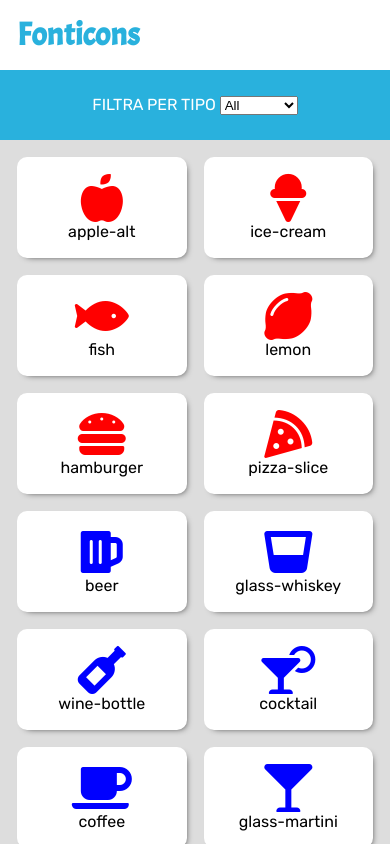
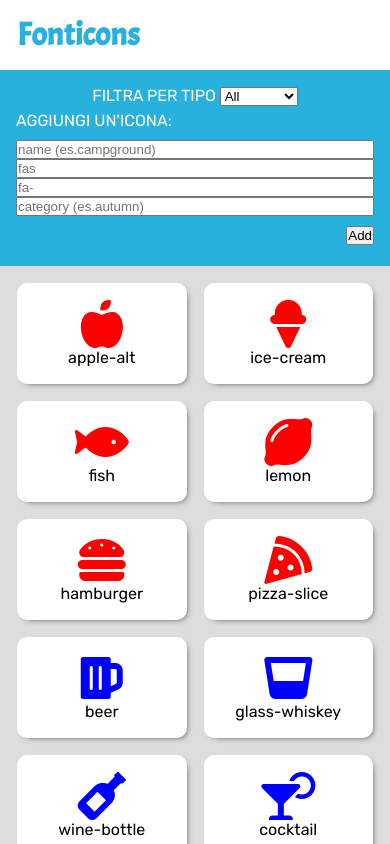
Before and after one commit to catanielena/js-es6-icons, a plain HTML site: page index.html in a window 390 px wide. Drawn offline with Linux system fonts and the light colour scheme.

Commit message:
Add: bonus-2

```diff
--- a/css/style.css
+++ b/css/style.css
@@ -5,6 +5,10 @@
     padding: 0;
 }
 /* typo */
+h3 {
+    font-weight: 400;
+    font-size: 1rem;
+}
 /* button */
 /* common */
 :root {
@@ -13,6 +17,8 @@
 body {
     font-family: 'Rubik', sans-serif;
     height: 100vh;
+    display: flex;
+    flex-direction: column;
 }
 
 /* header */
@@ -23,21 +29,41 @@ body {
     line-height: 70px;
 }
 .header__search-bar {
-    line-height: 70px;
-    height: 70px;
+    display: flex;
+    align-content: center;
+    justify-content: space-around;
+    grid-template-columns: 1fr 1fr;
+    padding: 1rem;
     text-align: center;
     color: #fff;
     background-color: var(--light-blue);
 }
+
 .search-bar__label {
     text-transform: uppercase;
 }
 
+#add {
+    display: flex;
+}
+
+#add> * {
+    margin: auto 5px auto;
+}
+.input {
+    flex-grow: 1;
+    display: flex;
+}
+
+.input > input {
+    width: 25%;
+}
 /* main */
 main {
     height: calc(100vh - 140px);
     overflow-y: auto;
     background-color: #dddddd;
+    flex-grow: 1;
 }
 .icons-wrapper {
     padding: 17px;
@@ -63,6 +89,19 @@ main {
     width: 100%;
 }
 
+@media screen and (max-width: 1024px) {
+    .icons-wrapper__card {
+        flex-basis: calc((100% - 34px) / 3);
+    }
+    .header__search-bar {
+        flex-direction: column;
+    }
+
+    #add {
+        display: flex;
+        margin: auto;
+    }
+}
 
 
 @media screen and (max-width: 800px) {
@@ -71,9 +110,37 @@ main {
     }
 }
 
+@media screen and (max-width: 720px) {
+    #add {
+        flex-direction: column;
+        text-align: left;
+    }
+
+    #add > * {
+        margin: 5px 0;
+    }
+
+    #add .btn {
+        margin-left: auto;
+    }
+
+}
+
 @media screen and (max-width: 425px) {
     .icons-wrapper__card {
         flex-basis: calc(50% - 8.5px);
+    }
+
+    .search-bar__item {
+        width: 100%;
+    }
+
+    .input {
+        flex-direction: column;
+    }
+
+    .input input {
+        width: 100%;
     }
 }
 
--- a/index.html
+++ b/index.html
@@ -24,10 +24,23 @@
             <!-- header__logo -->
             <!-- header__search-bar -->
             <div class="header__search-bar">
-                <label class="search-bar__label" for="icon-category">Filtra per tipo</label>
-                <select name="icon-category" id="icon-category">
-                    <option value="all" selected>All</option>
-                </select>
+                <div class="search-bar__item" id="filter">
+                    <label class="search-bar__label" for="icon-category">Filtra per tipo</label>
+                    <select name="icon-category" id="icon-category">
+                        <option value="all" selected>All</option>
+                    </select>
+                </div>
+                <div class="search-bar__item" id="add">
+                    <h3 class="search-bar__label">Aggiungi un'icona:</h3>
+                    <div class="input">
+                        <input type="text" id="name" placeholder="name (es.campground)">
+                        <input type="text" id="family" placeholder="fas">
+                        <input type="text" id="prefix" placeholder="fa-">
+                        <input type="text" id="category" placeholder="category (es.autumn)">
+                    </div>
+                    <button class="btn" id="btn_add">Add</button>
+                </div>
+
             </div>
             <!-- /header__search-bar -->
         </header>
--- a/js/main.js
+++ b/js/main.js
@@ -183,3 +183,28 @@ window.addEventListener("load",
         //print icons
         printIcons(colorIcons, iconsWrapper);
 });
+// *
+// *
+// *
+// * Add btn
+const btnAdd = document.getElementById("btn_add");
+// Add event
+btnAdd.addEventListener("click",
+    () => {
+        let newIcon = {};
+        newIcon.name = document.getElementById("name").value;
+        newIcon.family = document.getElementById("family").value;
+        newIcon.prefix = document.getElementById("prefix").value;
+        newIcon.category = document.getElementById("category").value;
+        let c = newIcon.category;
+        // newIcon.category =
+        if(iconCategories.includes(c) == false) {
+            iconCategories.push(c);
+            selectCategory.innerHTML += `<option value="${c}">${c}</option>`;
+            colors[c] = `#${Math.floor(Math.random()*16777215).toString(16)}`;
+        }
+        newIcon.color = colors[c];
+        colorIcons.push(newIcon);
+        printIcons(colorIcons, iconsWrapper);
+}
+);
```
